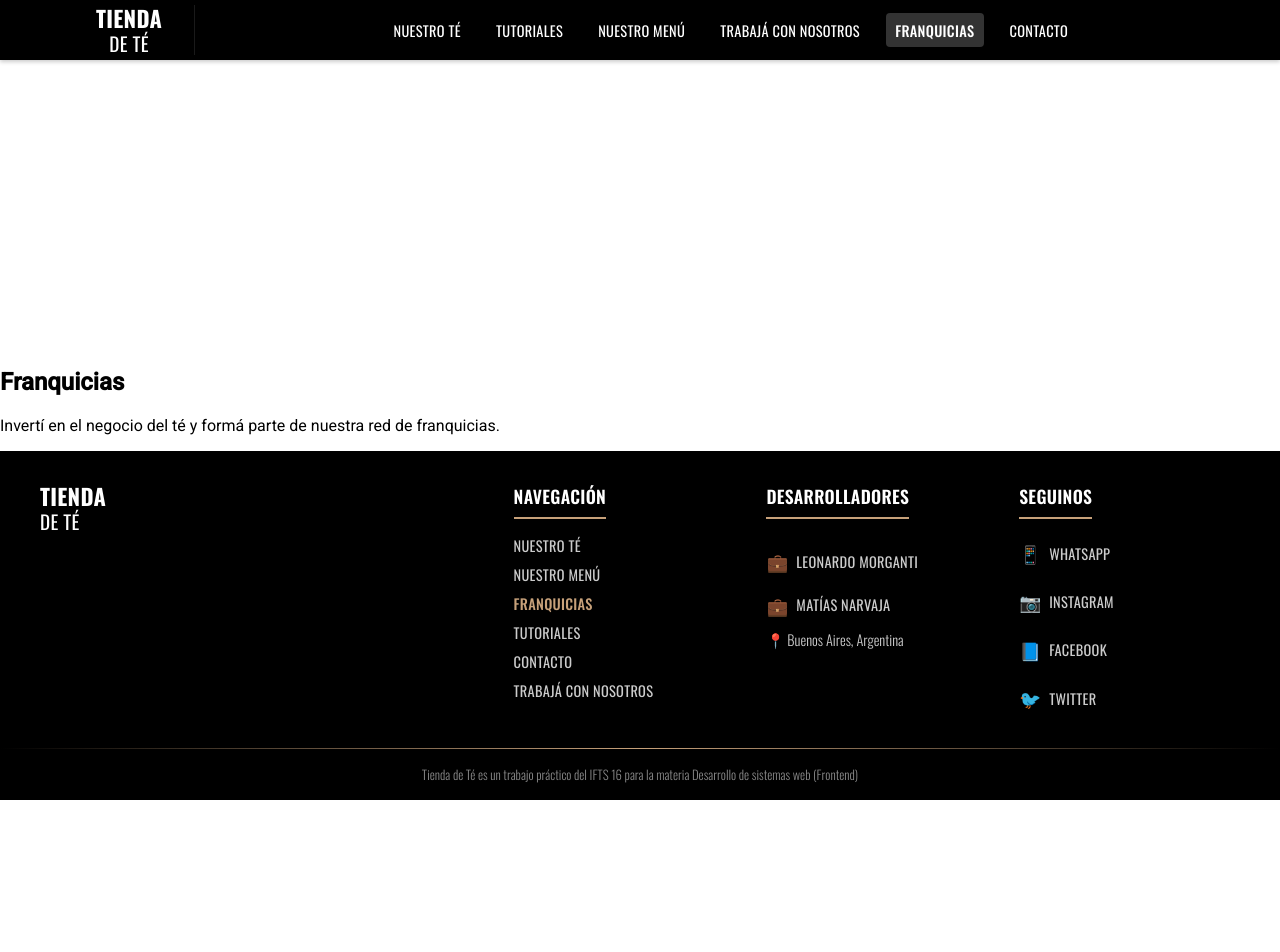
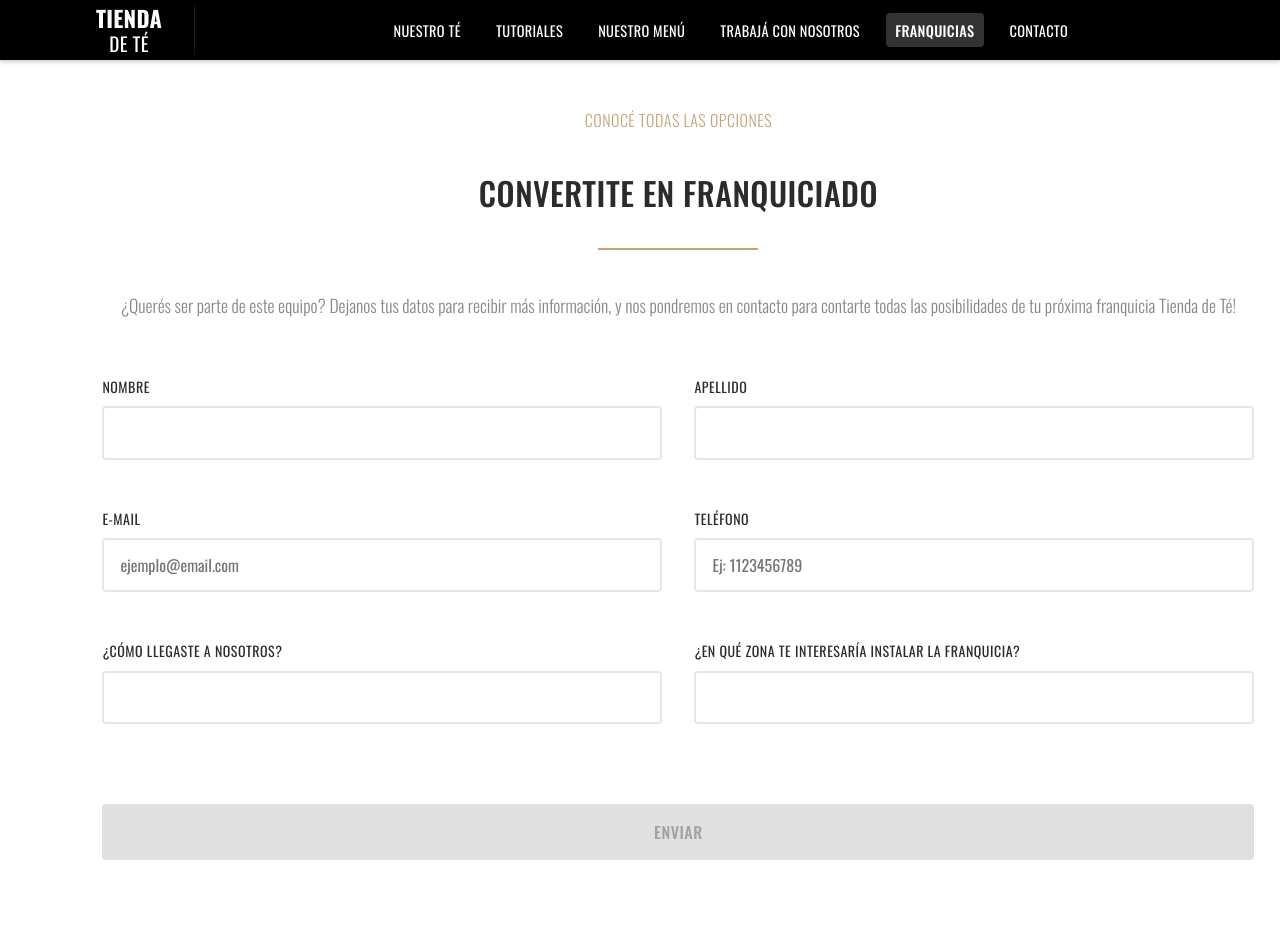
Before and after one commit to MatiasNarvaja/tienda-de-te, an Angular app: page /franquicias in a window 1280 px wide. Shown: the top 952 px of the page. Before the commit the page ends 800 px from the top, so only its background shows below. Built offline with nearby package versions, Linux system fonts and the light colour scheme.

Commit message:
se realiza el desarrollo

```diff
--- a/src/app/pages/franquicias/franquicias.component.html
+++ b/src/app/pages/franquicias/franquicias.component.html
@@ -1,5 +1,88 @@
-<section>
-  <h1>Franquicias</h1>
-  <p>Invertí en el negocio del té y formá parte de nuestra red de franquicias.</p>
-  <!-- Aquí irá la información de franquicias -->
+<section class="franquicias-section">
+  <p class="main-title">CONOCÉ TODAS LAS OPCIONES</p>
+  <p class="subtitle">CONVERTITE EN FRANQUICIADO</p>
+  <span class="separator-line"></span>
+  <p class="description">
+    ¿Querés ser parte de este equipo? Dejanos tus datos para recibir más información, y nos pondremos en contacto para contarte todas las posibilidades de tu próxima franquicia Tienda de Té!
+  </p>
+
+  <form class="franquicias-form" #franquiciasForm>
+    <div class="form-row">
+      <div class="form-group">
+        <label for="nombre">Nombre</label>
+        <input
+          type="text"
+          id="nombre"
+          name="nombre"
+          (input)="onFieldChange('nombre', $event)"
+          required>
+      </div>
+      <div class="form-group">
+        <label for="apellido">Apellido</label>
+        <input
+          type="text"
+          id="apellido"
+          name="apellido"
+          (input)="onFieldChange('apellido', $event)"
+          required>
+      </div>
+    </div>
+
+    <div class="form-row">
+      <div class="form-group">
+        <label for="email">E-mail</label>
+        <input
+          type="email"
+          id="email"
+          name="email"
+          pattern="[a-z0-9._%+-]+@[a-z0-9.-]+\.[a-z]{2,}$"
+          placeholder="ejemplo@email.com"
+          (input)="onEmailInput($event)"
+          required>
+      </div>
+      <div class="form-group">
+        <label for="telefono">Teléfono</label>
+        <input
+          type="tel"
+          id="telefono"
+          name="telefono"
+          pattern="[0-9]+"
+          inputmode="numeric"
+          maxlength="15"
+          placeholder="Ej: 1123456789"
+          (input)="onTelefonoInput($event)"
+          (keypress)="onTelefonoKeyPress($event)"
+          required>
+      </div>
+    </div>
+
+    <div class="form-row">
+      <div class="form-group">
+        <label for="como">¿Cómo llegaste a nosotros?</label>
+        <input
+          type="text"
+          id="como"
+          name="como"
+          (input)="onFieldChange('como', $event)"
+          required>
+      </div>
+      <div class="form-group">
+        <label for="zona">¿En qué zona te interesaría instalar la franquicia?</label>
+        <input
+          type="text"
+          id="zona"
+          name="zona"
+          (input)="onFieldChange('zona', $event)"
+          required>
+      </div>
+    </div>
+
+    <button
+      type="button"
+      class="submit-btn"
+      [disabled]="!isFormComplete()"
+      (click)="onSubmit()">
+      Enviar
+    </button>
+  </form>
 </section>
--- a/src/app/pages/franquicias/franquicias.component.scss
+++ b/src/app/pages/franquicias/franquicias.component.scss
@@ -1 +1,153 @@
 // Estilos para el componente franquicias
+.franquicias-section {
+  padding: 2rem 2% 4rem 8%;
+  font-family: 'Oswald', sans-serif;
+  max-width: 1200px;
+  margin: 0 auto;
+  min-height: 100vh;
+  display: flex;
+  flex-direction: column;
+  justify-content: flex-start;
+
+  .main-title {
+    font-size: 1rem;
+    color: rgb(199, 161, 122);
+    margin-bottom: 0.3rem;
+    font-weight: 300;
+    text-align: center;
+    text-transform: uppercase;
+    letter-spacing: 0.5px;
+  }
+
+  .subtitle {
+    font-size: 2rem;
+    color: #2d2a2a;
+    margin-bottom: 0.5rem;
+    font-weight: 500;
+    text-align: center;
+    text-transform: uppercase;
+    letter-spacing: 0.5px;
+  }
+
+  .description {
+    font-size: 1.1rem;
+    line-height: 1.6;
+    color: #888888;
+    margin-bottom: 1.5rem;
+    font-weight: 300;
+    text-align: center;
+  }
+
+  .separator-line {
+    display: block;
+    width: 160px;
+    height: 2px;
+    background-color: #c7a17a;
+    margin: 1.5rem auto 1.5rem auto;
+  }
+}
+
+.franquicias-form {
+  width: 100%;
+  max-width: 1200px;
+  margin: 2rem auto 4rem auto;
+  font-family: 'Oswald', sans-serif;
+
+  .form-row {
+    display: flex;
+    gap: 2rem;
+    margin-bottom: 1.5rem;
+
+    @media (max-width: 768px) {
+      flex-direction: column;
+      gap: 0;
+    }
+  }
+
+  .form-group {
+    flex: 1;
+    margin-bottom: 1.5rem;
+
+    label {
+      display: block;
+      margin-bottom: 0.6rem;
+      font-size: 14px;
+      font-weight: 400;
+      color: #2d2a2a;
+      text-transform: uppercase;
+      letter-spacing: 0.5px;
+    }
+
+    input, select, textarea {
+      width: 100%;
+      min-height: 40px;
+      padding: 0.8rem 1rem;
+      border: 2px solid rgba(129,129,129,.2);
+      border-radius: 4px;
+      font-family: 'Oswald', sans-serif;
+      font-size: 1rem;
+      background-color: #fff;
+      transition: border-color 0.3s ease;
+      box-sizing: border-box;
+
+      &:focus {
+        outline: none;
+        border-color: #c7a17a;
+        box-shadow: 0 0 0 2px rgba(199, 161, 122, 0.2);
+      }
+
+      &.invalid-email {
+        border-color: #e74c3c;
+        box-shadow: 0 0 0 2px rgba(231, 76, 60, 0.2);
+
+        &:focus {
+          border-color: #e74c3c;
+          box-shadow: 0 0 0 2px rgba(231, 76, 60, 0.3);
+        }
+      }
+
+      &.invalid-phone {
+        border-color: #e74c3c;
+        box-shadow: 0 0 0 2px rgba(231, 76, 60, 0.2);
+
+        &:focus {
+          border-color: #e74c3c;
+          box-shadow: 0 0 0 2px rgba(231, 76, 60, 0.3);
+        }
+      }
+    }
+  }
+
+  .submit-btn {
+    background-color: #c7a17a;
+    color: white;
+    border: none;
+    padding: 1rem 2rem;
+    font-family: 'Oswald', sans-serif;
+    font-size: 1rem;
+    font-weight: 500;
+    text-transform: uppercase;
+    letter-spacing: 0.5px;
+    border-radius: 4px;
+    cursor: pointer;
+    transition: all 0.3s ease;
+    width: 100%;
+    margin-top: 2rem;
+    margin-bottom: 2rem;
+
+    &:hover:not(:disabled) {
+      background-color: #b08d6a;
+    }
+
+    &:active:not(:disabled) {
+      transform: translateY(1px);
+    }
+
+    &:disabled {
+      background-color: #cccccc;
+      color: #666666;
+      cursor: not-allowed;
+      opacity: 0.6;
+    }
+  }
+}
--- a/src/app/pages/franquicias/franquicias.component.ts
+++ b/src/app/pages/franquicias/franquicias.component.ts
@@ -1,13 +1,122 @@
-import { Component } from '@angular/core';
+import { Component, ViewChild, ElementRef } from '@angular/core';
 import { CommonModule } from '@angular/common';
+import { MatDialog, MatDialogModule } from '@angular/material/dialog';
+import { MatButtonModule } from '@angular/material/button';
+import { SuccessDialogComponent } from '../../shared/success-dialog/success-dialog.component';
 
 @Component({
   selector: 'app-franquicias',
   standalone: true,
-  imports: [CommonModule],
+  imports: [CommonModule, MatDialogModule, MatButtonModule],
   templateUrl: './franquicias.component.html',
   styleUrl: './franquicias.component.scss'
 })
 export class FranquiciasComponent {
-  // Component logic here
+  @ViewChild('franquiciasForm') form!: ElementRef;
+
+  // Propiedades para rastrear el estado de cada campo
+  formData = {
+    nombre: '',
+    apellido: '',
+    email: '',
+    telefono: '',
+    como: '',
+    zona: ''
+  };
+
+  // Propiedades para rastrear la validez de cada campo
+  fieldValidity = {
+    nombre: false,
+    apellido: false,
+    email: false,
+    telefono: false,
+    como: false,
+    zona: false
+  };
+
+  constructor(private dialog: MatDialog) {}
+
+  // Método para validar que solo se ingresen números en el teléfono
+  onTelefonoInput(event: any) {
+    const input = event.target;
+    const value = input.value;
+    const numericValue = value.replace(/[^0-9]/g, '');
+    if (value !== numericValue) {
+      input.value = numericValue;
+    }
+    const isValid = numericValue.length >= 8;
+    if (numericValue && !isValid) {
+      input.classList.add('invalid-phone');
+    } else {
+      input.classList.remove('invalid-phone');
+    }
+    this.updateFieldValidity('telefono', isValid);
+  }
+
+  // Método para prevenir la entrada de caracteres no numéricos
+  onTelefonoKeyPress(event: KeyboardEvent) {
+    const charCode = event.which ? event.which : event.keyCode;
+    if (charCode > 31 && (charCode < 48 || charCode > 57)) {
+      event.preventDefault();
+    }
+  }
+
+  // Método para validar el formato de email
+  onEmailInput(event: any) {
+    const input = event.target;
+    const email = input.value;
+    const emailRegex = /^[a-zA-Z0-9._%+-]+@[a-zA-Z0-9.-]+\.[a-zA-Z]{2,}$/;
+    if (email && !emailRegex.test(email)) {
+      input.classList.add('invalid-email');
+    } else {
+      input.classList.remove('invalid-email');
+    }
+    this.updateFieldValidity('email', emailRegex.test(email));
+  }
+
+  // Método para actualizar el estado de validez de un campo
+  updateFieldValidity(fieldName: keyof typeof this.fieldValidity, isValid: boolean) {
+    this.fieldValidity[fieldName] = isValid;
+  }
+
+  // Método para manejar cambios en campos de texto
+  onFieldChange(fieldName: keyof typeof this.formData, event: any) {
+    const value = event.target.value.trim();
+    this.formData[fieldName] = value;
+    const isValid = value.length >= 2;
+    this.updateFieldValidity(fieldName, isValid);
+  }
+
+  // Método para verificar si el formulario está completo
+  isFormComplete(): boolean {
+    return Object.values(this.fieldValidity).every(valid => valid);
+  }
+
+  onSubmit() {
+    if (!this.isFormComplete()) {
+      return;
+    }
+    this.resetForm();
+    this.dialog.open(SuccessDialogComponent, {
+      width: '400px',
+      disableClose: true,
+      data: {
+        title: '¡Envío Exitoso!',
+        message: 'El mensaje fue enviado de manera exitosa',
+        subtitle: 'Nos pondremos en contacto contigo pronto'
+      }
+    });
+  }
+
+  private resetForm() {
+    if (this.form && this.form.nativeElement) {
+      this.form.nativeElement.reset();
+      Object.keys(this.fieldValidity).forEach(key => {
+        this.fieldValidity[key as keyof typeof this.fieldValidity] = false;
+      });
+      Object.keys(this.formData).forEach(key => {
+        this.formData[key as keyof typeof this.formData] = '';
+      });
+    }
+  }
 }
```
